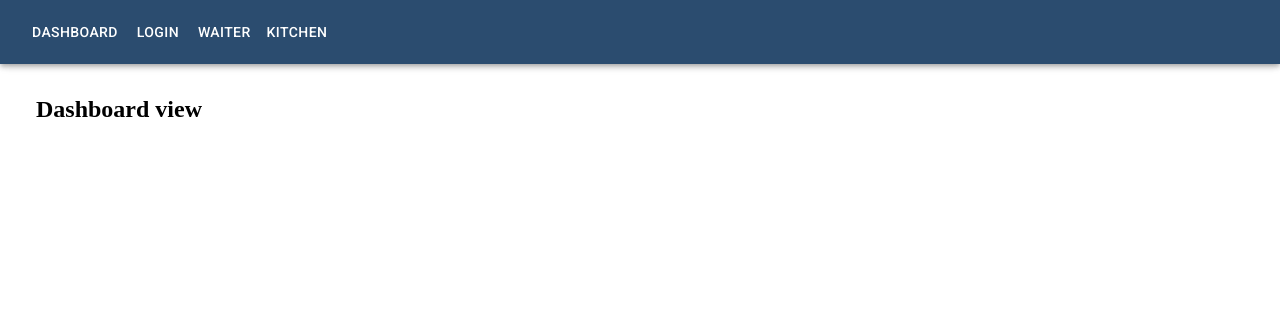
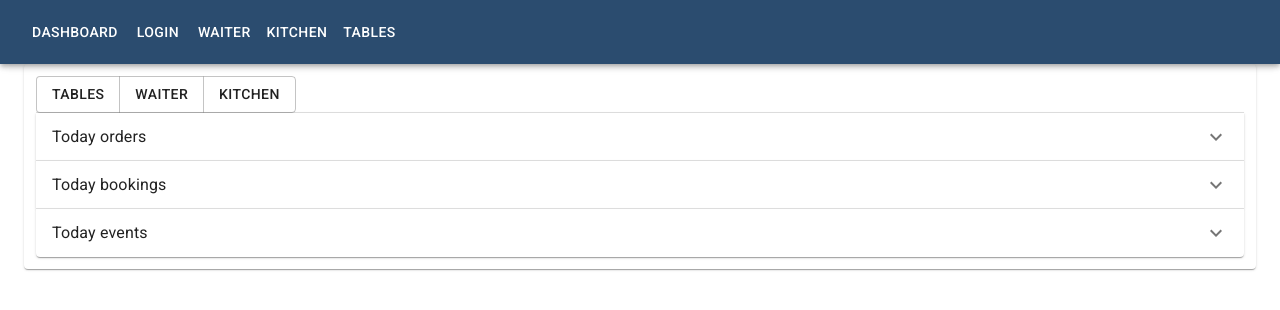
Before and after one commit to NaliKod/pizzeria-portal2, a React (Create React App) app: page / in a window 1280 px wide. Shown: the top 310 px of the page. Built offline with nearby package versions, Linux system fonts and the light colour scheme.

Commit message:
Add tables

```diff
--- a/package.json
+++ b/package.json
@@ -43,7 +43,7 @@
     "@emotion/react": "^11.5.0",
     "@emotion/styled": "^11.3.0",
     "@material-ui/core": "^4.12.3",
-    "@mui/icons-material": "^5.0.4",
+    "@mui/icons-material": "^5.0.5",
     "@mui/material": "^5.0.4",
     "@mui/styled-engine-sc": "^5.0.3",
     "@testing-library/jest-dom": "^5.11.4",
--- a/src/components/layout/PageNav/PageNav.js
+++ b/src/components/layout/PageNav/PageNav.js
@@ -10,6 +10,7 @@ const PageNav = () => (
       <Button className={styles.link} component ={NavLink} to={`${process.env.PUBLIC_URL}/login`} activeClassName='active'>Login</Button>
       <Button className={styles.link} component ={NavLink} to={`${process.env.PUBLIC_URL}/waiter`} activeClassName='active'>Waiter</Button>
       <Button className={styles.link} component ={NavLink} to={`${process.env.PUBLIC_URL}/kitchen`} activeClassName='active'>Kitchen</Button>
+      <Button className={styles.link} component ={NavLink} to={`${process.env.PUBLIC_URL}/tables`} activeClassName='active'>Tables</Button>
     </nav>
   </div>
 );
--- a/src/components/views/Dashboard/Dashboard.js
+++ b/src/components/views/Dashboard/Dashboard.js
@@ -1,10 +1,84 @@
 import React from 'react';
 import styles from './Dashboard.module.scss';
+import { Link } from 'react-router-dom';
+
+import Paper from '@material-ui/core/Paper';
+import Button from '@material-ui/core/Button';
+import ButtonGroup from '@material-ui/core/ButtonGroup';
+import Accordion from '@material-ui/core/Accordion';
+import AccordionSummary from '@material-ui/core/AccordionSummary';
+import AccordionDetails from '@material-ui/core/AccordionDetails';
+import Typography from '@material-ui/core/Typography';
+import ExpandMoreIcon from '@mui/icons-material/ExpandMore';
+
+
 
 const Dashboard = () => (
 
-  <h2 className={styles.component}>Dashboard view
-  </h2>
+  <Paper className={styles.component}>
+    <ButtonGroup className={styles.buttonGroup}>
+      <Button component={Link} to="/panel/tables">
+        Tables
+      </Button>
+      <Button component={Link} to="/panel/Waiter">
+        Waiter
+      </Button>
+      <Button component={Link} to="/panel/kitchen">
+        Kitchen
+      </Button>
+    </ButtonGroup>
+    <Accordion>
+      <AccordionSummary
+        expandIcon={<ExpandMoreIcon />}
+        aria-controls="panel1bh-content"
+        id="panel1bh-header"
+      >
+        <Typography>
+          Today orders
+        </Typography>
+      </AccordionSummary>
+      <AccordionDetails>
+        <Typography>
+          Total local orders<br/>
+          Total online order<br/>
+        </Typography>
+      </AccordionDetails>
+    </Accordion>
+    <Accordion>
+      <AccordionSummary
+        expandIcon={<ExpandMoreIcon />}
+        aria-controls="panel1bh-content"
+        id="panel1bh-header"
+      >
+        <Typography>
+          Today bookings
+        </Typography>
+      </AccordionSummary>
+      <AccordionDetails>
+        <Typography>
+          booking local<br/>
+          booking online<br/>
+        </Typography>
+      </AccordionDetails>
+    </Accordion>
+    <Accordion>
+      <AccordionSummary
+        expandIcon={<ExpandMoreIcon />}
+        aria-controls="panel1bh-content"
+        id="panel1bh-header"
+      >
+        <Typography>
+          Today events
+        </Typography>
+      </AccordionSummary>
+      <AccordionDetails>
+        <Typography>
+          event<br/>
+          event<br/>
+        </Typography>
+      </AccordionDetails>
+    </Accordion>
+  </Paper>
 );
 
 
--- a/src/components/views/Kitchen/Kitchen.js
+++ b/src/components/views/Kitchen/Kitchen.js
@@ -1,11 +1,41 @@
 import React from 'react';
 import styles from './Kitchen.module.scss';
+import Paper from '@material-ui/core/Paper';
+import Card from '@material-ui/core/Card';
+import CardActions from '@material-ui/core/CardActions';
+import CardContent from '@material-ui/core/CardContent';
+import Button from '@material-ui/core/Button';
+
+
+function createOrder(id, table, order, status) {
+  return { id, table, order, status};
+}
+
+const demoOrders = [
+  createOrder('1', 3, 'Magheritta', 'ordered'),
+  createOrder('2', 2, 'Siciliana', 'ordered'),
+  createOrder('3', 4, 'Diavola', 'prepared'),
+
+];
 
 const Kitchen = () => (
-
-  <h2 className={styles.component}>Kitchen view
-  </h2>
+  <Paper className={styles.component}>
+    <div className={styles.wrapper}>
+      {demoOrders.map((order) => (
+        <Card variant="outlined" className={styles.card} key={order.id}>
+          <CardContent>
+            <p>Table: {order.table}</p>
+            <p>Order: {order.order}</p>
+            <p>Status: {order.status}</p>
+          </CardContent>
+          <CardActions>
+            <p>Change status</p>
+            <Button size="small">Prepared</Button>
+          </CardActions>
+        </Card>
+      ))}
+    </div>
+  </Paper>
 );
 
-
 export default Kitchen;
--- a/src/components/views/Kitchen/Kitchen.module.scss
+++ b/src/components/views/Kitchen/Kitchen.module.scss
@@ -3,3 +3,12 @@
 .component {
   padding: $base-size;
 }
+
+.wrapper {
+  display: flex;
+  justify-content: space-around;
+}
+
+.card {
+  border: 2px solid $color-main;
+}
--- a/src/styles/settings.scss
+++ b/src/styles/settings.scss
@@ -1 +1,2 @@
 $base-size: 12px;
+$color-main: #7c95e7
```
Also changed, not shown: 1 other file (tests, documents, lock files or other folders).
